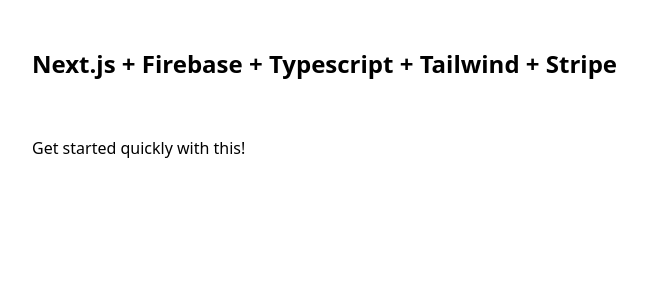
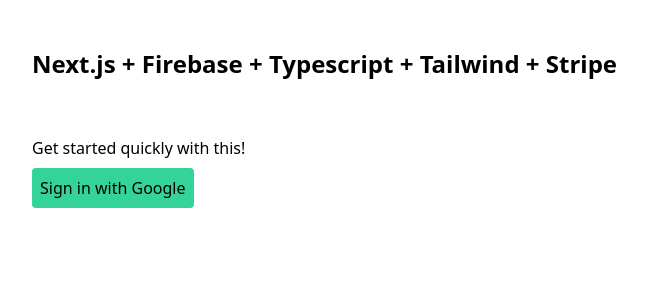
Before and after one commit to brunobrise/next-firebase-typescript-tailwind-stripe, a Next.js app: page / in a window 1280 px wide. Shown: the top 300 px of the page, without its empty margins (160-807 px from the left). Built offline with nearby package versions, Linux system fonts and the light colour scheme; no server answers.

Commit message:
authentication working with Google

```diff
--- /dev/null
+++ b/components/Login.tsx
@@ -0,0 +1,36 @@
+import React, { ReactElement } from 'react';
+import firebase from '../firebase/firebaseClient';
+
+interface LoginProps {}
+
+export const Login = ({}: LoginProps) => {
+  async function signInWithGoogle() {
+    const userCredentials = await firebase
+      .auth()
+      .signInWithPopup(new firebase.auth.GoogleAuthProvider());
+
+    console.log({ ...userCredentials.user });
+
+    firebase.firestore().collection('users').doc(userCredentials.user.uid).set({
+      uid: userCredentials.user.uid,
+      email: userCredentials.user.email,
+      name: userCredentials.user.displayName,
+      provider: userCredentials.user.providerData[0].providerId,
+      photoUrl: userCredentials.user.photoURL,
+      createdAt: new Date(),
+    });
+  }
+
+  return (
+    <>
+      <button
+        onClick={() => signInWithGoogle()}
+        className='bg-green-400 hover:bg-green-500 rounded p-2'
+      >
+        Sign in with Google
+      </button>
+    </>
+  );
+};
+
+export default Login;
--- a/pages/index.tsx
+++ b/pages/index.tsx
@@ -1,24 +1,27 @@
-import Head from 'next/head'
+import Head from 'next/head';
+import Login from '../components/Login';
 
 export default function Home() {
   return (
     <>
       <Head>
         <title>Next.js + Firebase + Typescript + Tailwind + Stripe</title>
-        <meta name="description" content="Ready-to-use project built with Next.js + Firebase + Typescript + Tailwind + Stripe" />
-        <link rel="icon" href="/favicon.ico" />
+        <meta
+          name='description'
+          content='Ready-to-use project built with Next.js + Firebase + Typescript + Tailwind + Stripe'
+        />
+        <link rel='icon' href='/favicon.ico' />
       </Head>
 
       <main className='container mx-auto max-w-4xl'>
-
         <h1 className='mt-10 mb-10 text-2xl font-extrabold py-2'>
           Next.js + Firebase + Typescript + Tailwind + Stripe
         </h1>
 
-        <p className='py-2'>
-          Get started quickly with this!
-        </p>
+        <p className='py-2'>Get started quickly with this!</p>
+
+        <Login />
       </main>
     </>
-  )
+  );
 }
```
